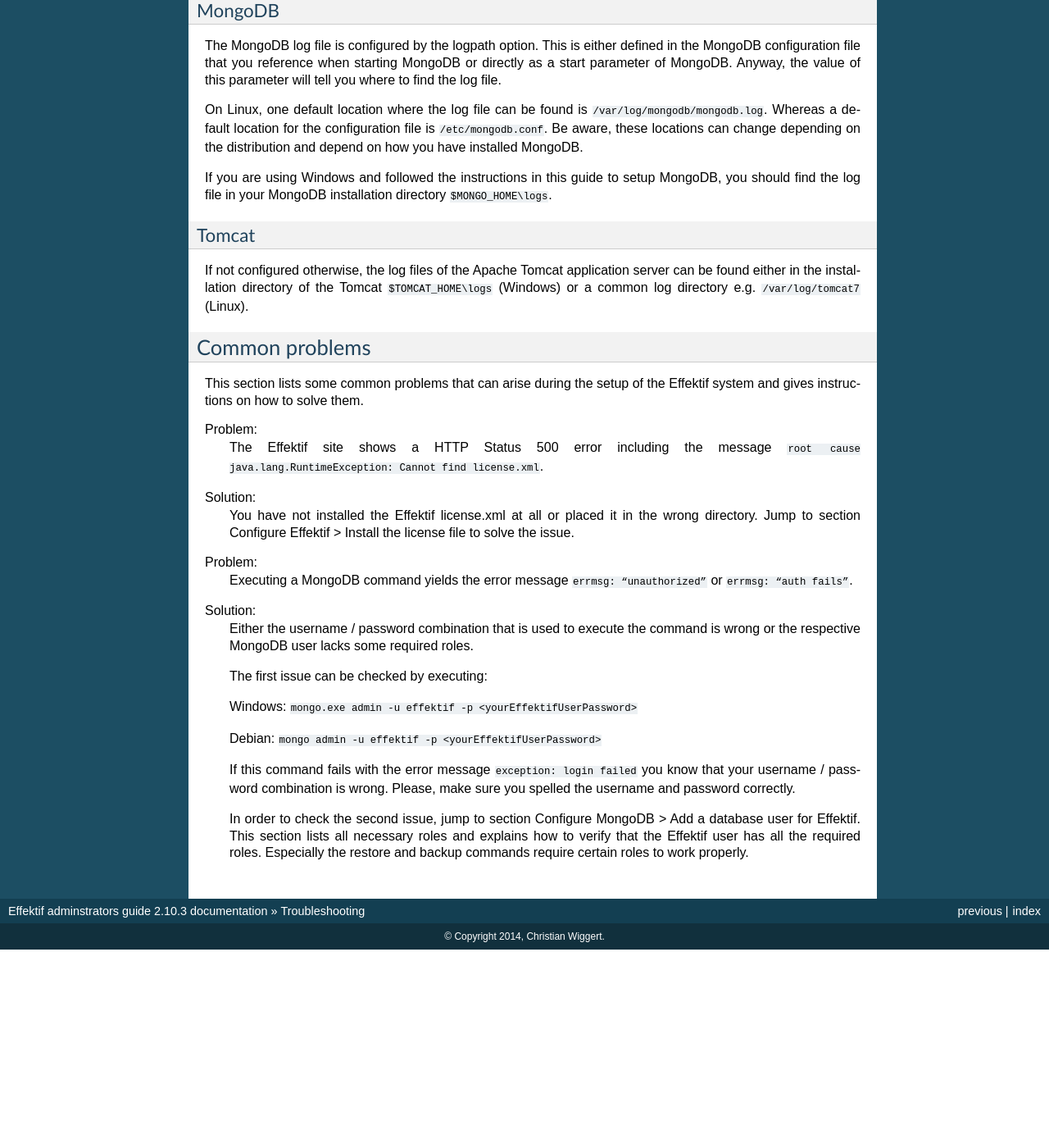
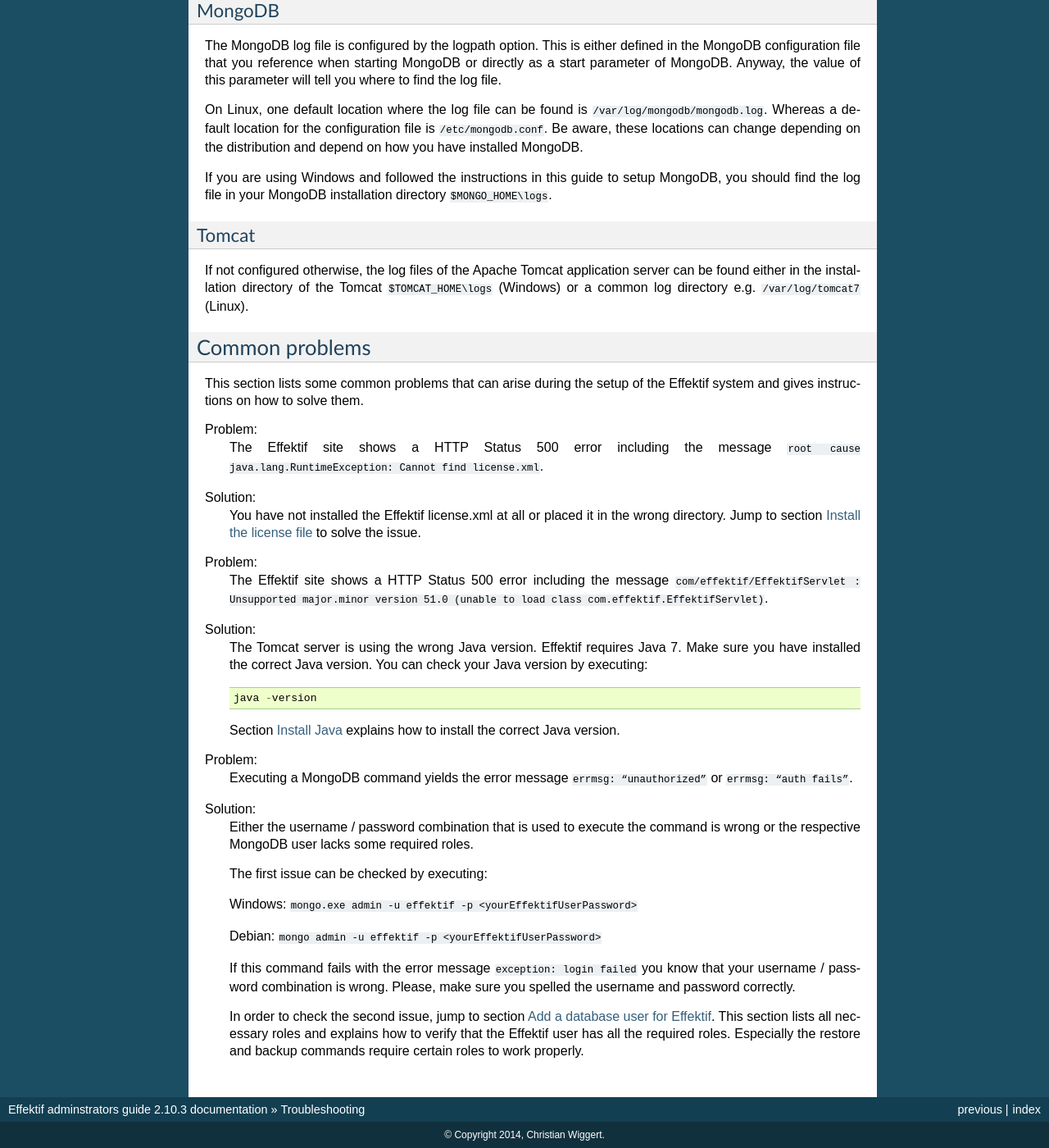
Before and after one commit to gitter-badger/admin-docs, a Sphinx documentation site: the page built from docs/source/troubleshooting.rst, in a window 1280 px wide and 1400 px high, scrolled down 475 px. Shown: the whole window at 82% size. Built offline with Sphinx 7.4.7, drawn with Linux system fonts in a browser that asks for light colours; before the commit the page ends 1633 px from its top, so only the background shows below that.

Commit message:
added proper section references

```diff
--- a/docs/source/signavio.rst
+++ b/docs/source/signavio.rst
@@ -20,7 +22,7 @@
 ``effektifUserPw``      Defines the password of the system user. Remember this password, you will need to set the exact same password in the Effektif configuration file.
 =====================   =====================
 
-3. Edit the Effektif configuration file ``$TOMCAT_HOME/webapps/ROOT/WEB-INF/classes/effektif-onpremise.properties`` and add / update the following entries. ::
+3. Edit the Effektif configuration file ``$TOMCAT_HOME/webapps/ROOT/WEB-INF/classes/ effektif-onpremise.properties`` and add / update the following entries. ::
 
     effektif.com.effektif.model.service.signavio.SignavioAuthenticationProvider.
         serviceBaseUrl=http://your.signavio.domain:port
--- a/docs/source/stopping.rst
+++ b/docs/source/stopping.rst
@@ -7,7 +7,7 @@
 
 Tomcat
 ^^^^^^
-As already mentioned in the section Starting Effektif, the Tomcat configuration dialog offers a simple way to stop the Tomcat server. Simply open the Windows start menu, select ``Program Files\Apache Tomcat\Configure Tomcat``\ , open the tab *General* and click the button *Stop*\ .
+As already mentioned in the section :ref:`starting-effektif`\ , the Tomcat configuration dialog offers a simple way to stop the Tomcat server. Simply open the Windows start menu, select ``Program Files\Apache Tomcat\Configure Tomcat``\ , open the tab *General* and click the button *Stop*\ .
 
 MongoDB
 ^^^^^^^
--- a/docs/source/troubleshooting.rst
+++ b/docs/source/troubleshooting.rst
@@ -33,7 +33,17 @@
     The Effektif site shows a HTTP Status 500 error including the message ``root cause java.lang.RuntimeException: Cannot find license.xml``\ .
 
 Solution:
-    You have not installed the Effektif license.xml at all or placed it in the wrong directory. Jump to section Configure Effektif > Install the license file to solve the issue.
+    You have not installed the Effektif license.xml at all or placed it in the wrong directory. Jump to section :ref:`install-license` to solve the issue.
+
+Problem:
+    The Effektif site shows a HTTP Status 500 error including the message ``com/effektif/EffektifServlet : Unsupported major.minor version 51.0 (unable to load class com.effektif.EffektifServlet)``\ .
+
+Solution:
+    The Tomcat server is using the wrong Java version. Effektif requires Java 7. Make sure you have installed the correct Java version. You can check your Java version by executing: ::
+
+        java -version
+
+    Section :ref:`install-java` explains how to install the correct Java version.
 
 Problem:
     Executing a MongoDB command yields the error message ``errmsg: “unauthorized”`` or  ``errmsg: “auth fails”``\ .
@@ -49,4 +59,4 @@
 
     If this command fails with the error message ``exception: login failed`` you know that your username / password combination is wrong. Please, make sure you spelled the username and password correctly.
 
-    In order to check the second issue, jump to section Configure MongoDB > Add a database user for Effektif. This section lists all necessary roles and explains how to verify that the Effektif user has all the required roles. Especially the restore and backup commands require certain roles to work properly.
+    In order to check the second issue, jump to section :ref:`add-mongodb-user`\ . This section lists all necessary roles and explains how to verify that the Effektif user has all the required roles. Especially the restore and backup commands require certain roles to work properly.
```
Also changed, not shown: other parts of docs/source/signavio.rst (+4 -0 lines), docs/source/installation.rst (+22 -6 lines), docs/source/introduction.rst (+1 -1 lines), docs/source/starting.rst (+6 -4 lines).
